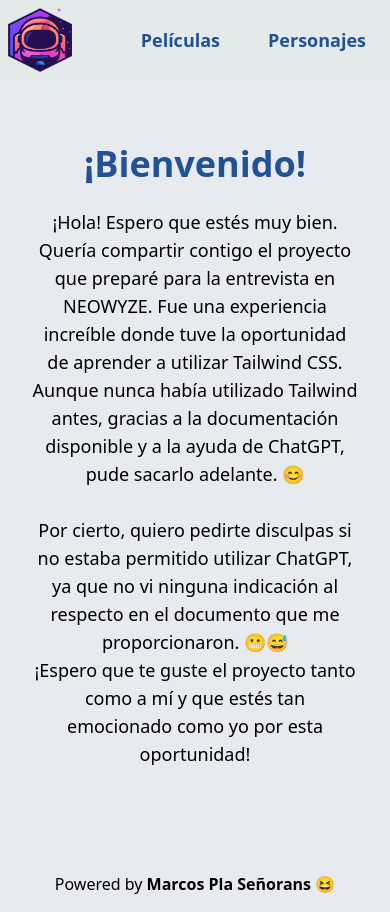
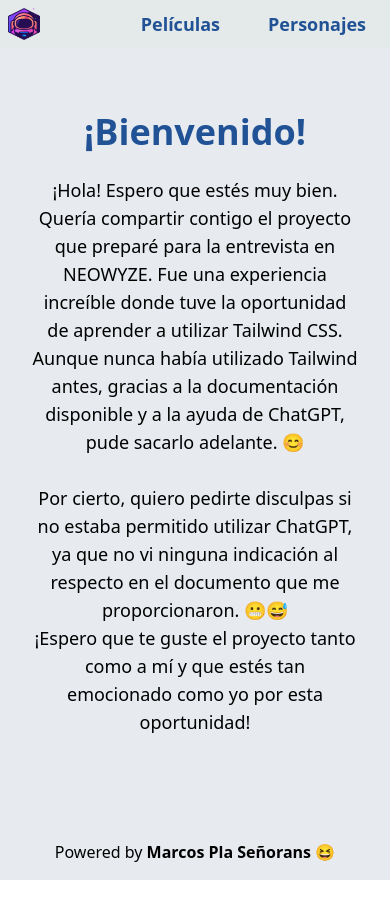
Before and after one commit to marcospla02/Prueba-tecnica-NEOWYZE, a Next.js app: page / in a window 390 px wide. After the commit the page ends 880 px from the top, so only its background shows below. Built offline with nearby package versions, Linux system fonts and the light colour scheme.

Commit message:
Refactor(-): Resposive design logo

```diff
--- a/src/components/layout.tsx
+++ b/src/components/layout.tsx
@@ -17,7 +17,7 @@ const LayoutMain = ({ children }: { children: React.ReactNode }) => {
       <header className="bg-headerBg text-text py-2">
         <div className="container mx-auto flex justify-between items-center px-2">
           <Link href="/">
-            <img src={Logo.src} alt="Logo" className="size-16" />
+            <img src={Logo.src} alt="Logo" className="lg:size-16 md:size-12 sm:size-8 max-w-16 size-8" />
           </Link>
           <nav>
             <ul className="flex space-x-4">
```
